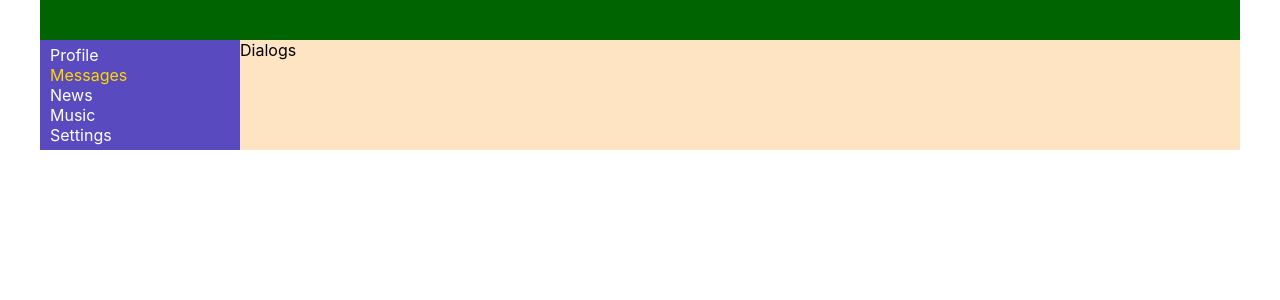
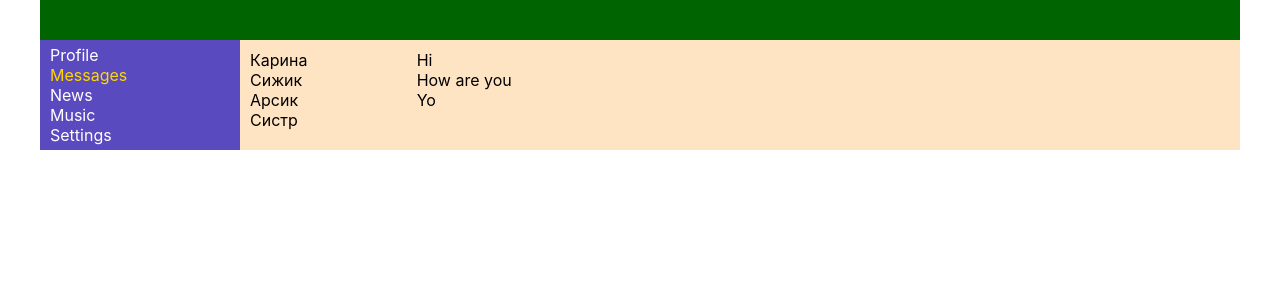
Before and after one commit to Black854/ReactJS, a React (Create React App) app in the folder social/: page /dialogs in a window 1280 px wide. Shown: the top 300 px of the page. Built offline with nearby package versions, Linux system fonts and the light colour scheme.

Commit message:
lvl 21 верстка dialogs

```diff
--- a/social/src/components/Dialogs/Dialogs.jsx
+++ b/social/src/components/Dialogs/Dialogs.jsx
@@ -2,8 +2,18 @@ import s from './Dialogs.module.css';
 
 const Dialogs = (props) => {
     return (
-        <div>
-            Dialogs
+        <div className={s.dialogs}>
+            <div className={s.dialogsItems}>
+                <div className={s.dialog}>Карина</div>
+                <div className={s.dialog}>Сижик</div>
+                <div className={s.dialog}>Арсик</div>
+                <div className={s.dialog}>Систр</div>
+            </div>
+            <div className={s.messages}>
+                <div>Hi</div>
+                <div>How are you</div>
+                <div>Yo</div>
+            </div>
         </div>
     );
 }
--- a/social/src/components/Dialogs/Dialogs.module.css
+++ b/social/src/components/Dialogs/Dialogs.module.css
@@ -0,0 +1,16 @@
+.dialogs {
+    display: grid;
+    grid-template-columns: 2fr 10fr;
+}
+
+.dialogsItems {
+    padding: 10px;
+}
+
+.dialogsItems dialogs {
+
+}
+
+.messages {
+    padding: 10px;
+}
--- a/social/src/components/Profile/MyPosts/Post/Post.jsx
+++ b/social/src/components/Profile/MyPosts/Post/Post.jsx
@@ -6,7 +6,7 @@ const Post = (props) => {
             <img src="https://cdn-icons-png.flaticon.com/128/149/149071.png" alt=""/>
             {props.message}
             <div>
-                likes: {props.likesCount}
+                like {props.likesCount}
             </div>
         </div>);
 }
```
Also changed, not shown: 1 other file (tests, documents, lock files or other folders).
